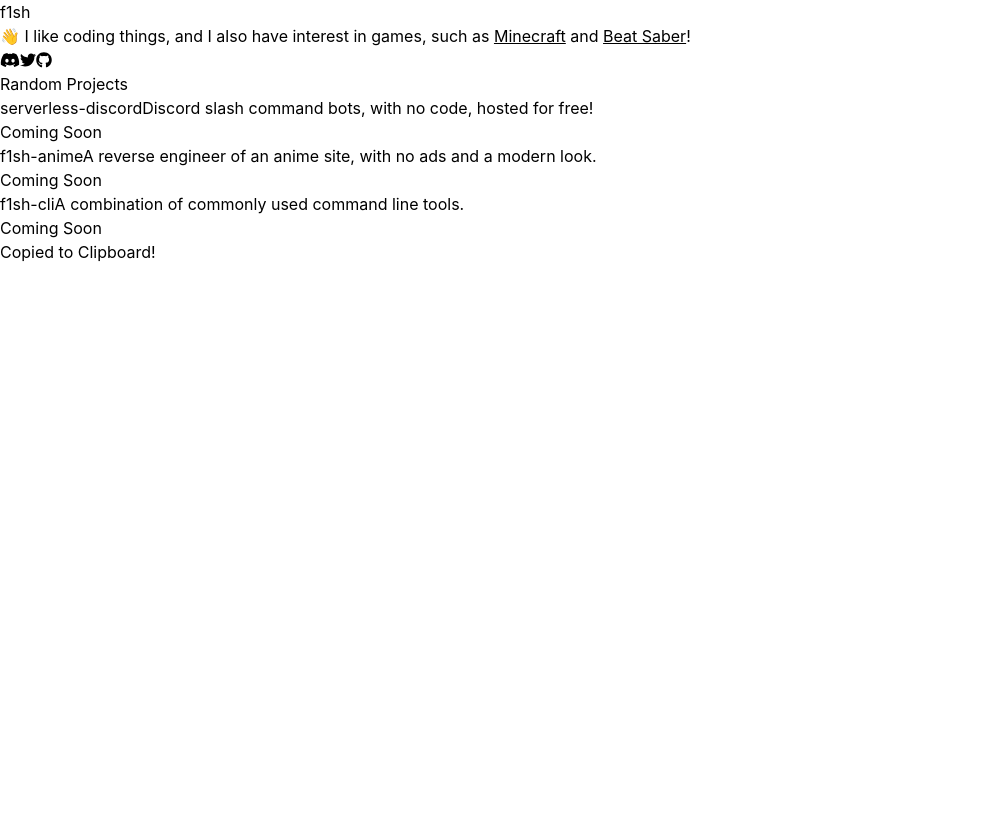
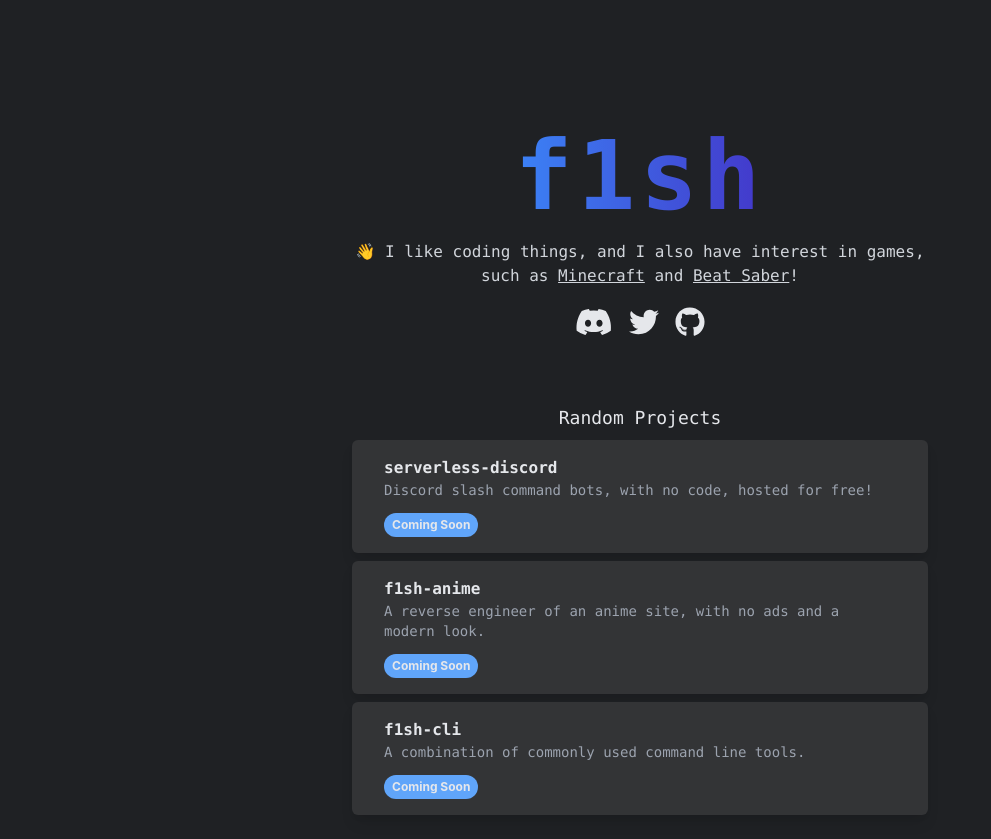
Before and after one commit to f1shy-dev/f1sh.me, a Next.js app: page / in a window 1280 px wide. Shown: the whole page, without its empty margins (0-991 px from the left). Before the commit the page ends 800 px from the top, so only its background shows below. Built offline with nearby package versions, Linux system fonts and the light colour scheme.

Commit message:
feat: anime folder, config, relocation and more

```diff
--- /dev/null
+++ b/src/pages/anime/index.js
@@ -0,0 +1,5 @@
+import React from 'react';
+
+export default function AnimeHome() {
+  return <></>;
+}
--- a/src/pages/index.js
+++ b/src/pages/index.js
@@ -11,9 +11,7 @@ import { ProjectCard } from '../components/ProjectCard';
 export default function Home() {
   const [notifVisible, setNotifVisible] = useState(false);
   return (
-    <div
-      className={`flex-center-col bg-[#1f2124] h-full text-center pt-32`}
-    >
+    <div className={`flex-center-col h-full text-center pt-32`}>
       <Head>
         <title>f1sh.me</title>
         <meta name="title" content="f1sh.me"></meta>
--- a/src/styles/globals.css
+++ b/src/styles/globals.css
@@ -11,6 +11,9 @@ body {
     sans-serif;
 }
 
+body {
+  background-color: #1f2124;
+}
 a {
   color: inherit;
   text-decoration: none;
--- a/tailwind.config.js
+++ b/tailwind.config.js
@@ -1,8 +1,5 @@
 module.exports = {
-  purge: [
-    './pages/**/*.{js,ts,jsx,tsx}',
-    './components/**/*.{js,ts,jsx,tsx}',
-  ],
+  purge: ['./src/**/**/*.{js,ts,jsx,tsx}'],
   darkMode: false, // or 'media' or 'class'
   mode: 'jit',
   //   theme: {
```
Also changed, not shown: src/pages/anime/watch/[episode].js (added), 1 other file (tests, documents, lock files or other folders).
